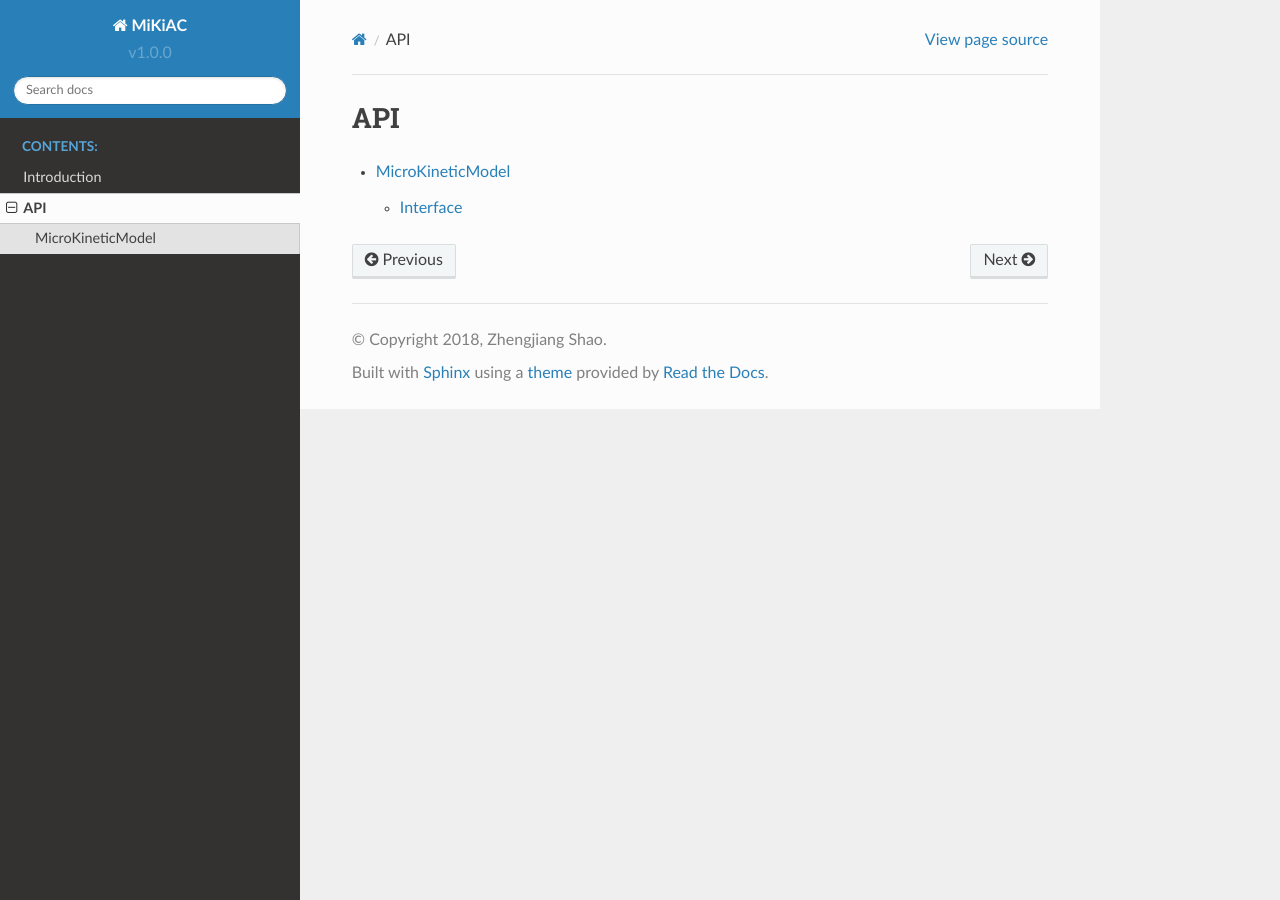
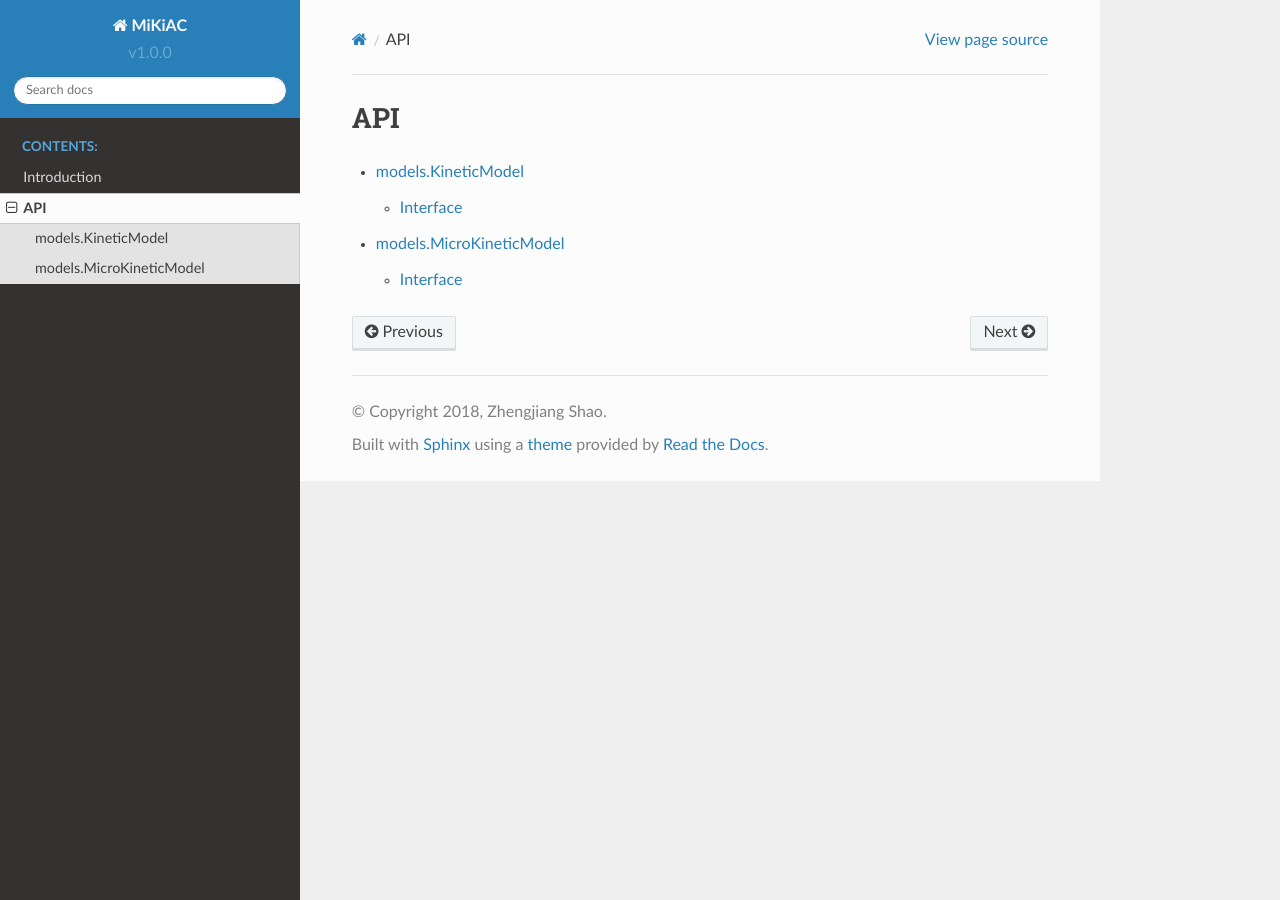
Before and after one commit to PytLab/scaks-docs, a Sphinx documentation site: the page built from source/api/index.rst, in a window 1280 px wide. Built offline with Sphinx 7.4.7 and the Read the Docs theme 2.0.0, drawn with Linux system fonts in a browser that asks for light colours.

Commit message:
Add model.kinetic_model API

```diff
--- a/source/api/index.rst
+++ b/source/api/index.rst
@@ -4,4 +4,5 @@ API
 .. toctree::
    :maxdepth: 2
 
+   models.kinetic_model
    models.micro_kinetic_model
--- /dev/null
+++ b/source/api/models.kinetic_model.rst
@@ -0,0 +1,9 @@
+models.KineticModel
+--------------------
+
+Interface
+..........
+
+.. autoclass:: mikiac.models.kinetic_model.KineticModel
+   :members:
+   :special-members:
--- a/source/api/models.micro_kinetic_model.rst
+++ b/source/api/models.micro_kinetic_model.rst
@@ -1,5 +1,5 @@
-MicroKineticModel
------------------
+models.MicroKineticModel
+-------------------------
 
 Interface
 ..........
```
